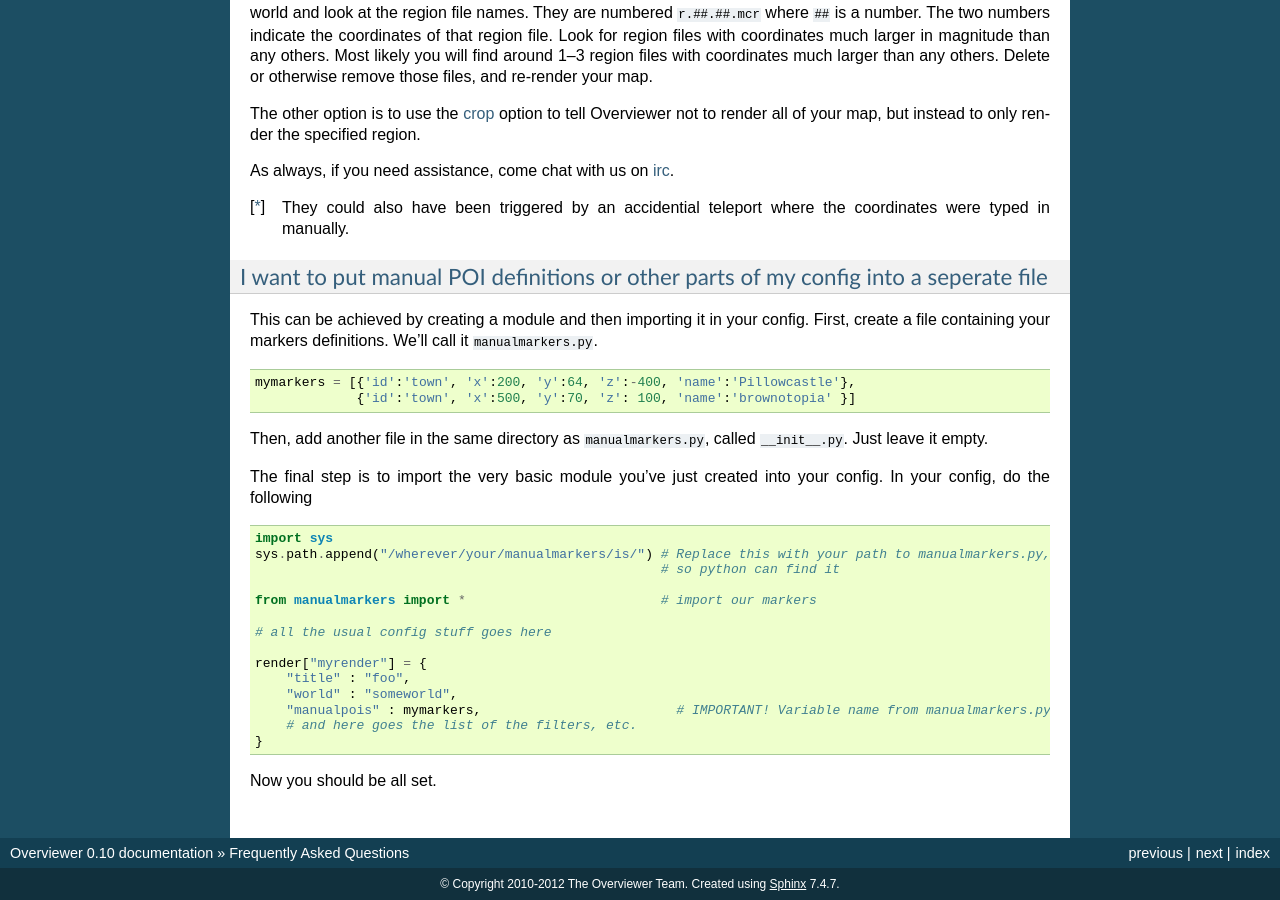
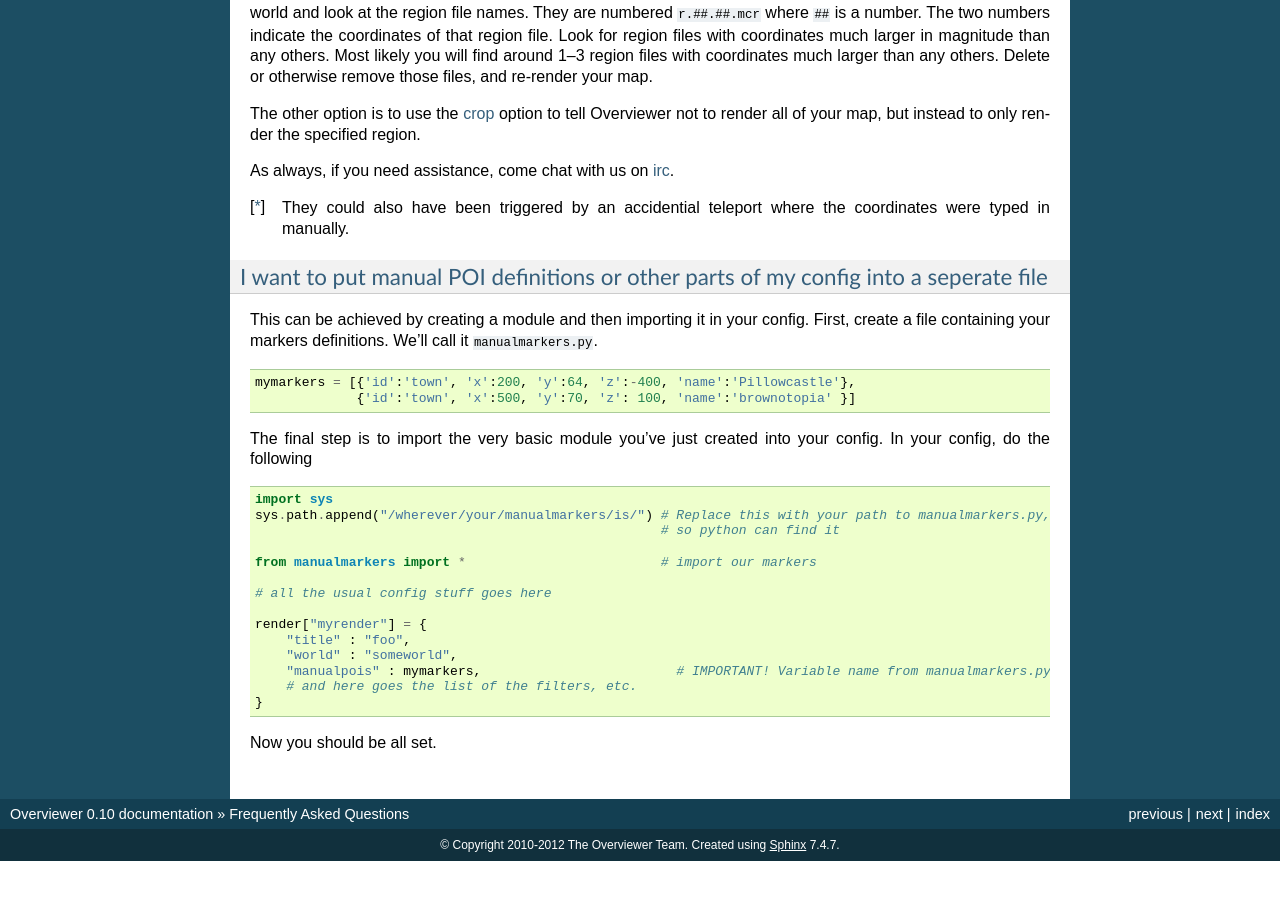
Before and after one commit to overviewer/Minecraft-Overviewer, a Sphinx documentation site: the page built from docs/faq.rst, in a window 1280 px wide and 900 px high, scrolled down 3154 px. Built offline with Sphinx 7.4.7, drawn with Linux system fonts in a browser that asks for light colours; after the commit the page ends 4015 px from its top, so only the background shows below that.

Commit message:
removed bit about __init__.py

```diff
--- a/docs/faq.rst
+++ b/docs/faq.rst
@@ -196,8 +196,9 @@ As always, if you need assistance, come chat with us on :ref:`irc<help>`.
 I want to put manual POI definitions or other parts of my config into a seperate file
 -------------------------------------------------------------------------------------
 
-This can be achieved by creating a module and then importing it in your config.
-First, create a file containing your markers definitions. We'll call it ``manualmarkers.py``.
+This can be achieved by creating a module and then importing it in
+your config.  First, create a file containing your markers
+definitions. We'll call it ``manualmarkers.py``.
 
 ::
 
@@ -205,11 +206,8 @@ First, create a file containing your markers definitions. We'll call it ``manual
                  {'id':'town', 'x':500, 'y':70, 'z': 100, 'name':'brownotopia' }]
 
 
-Then, add another file in the same directory as ``manualmarkers.py``, called ``__init__.py``.
-Just leave it empty.
-
-The final step is to import the very basic module you've just created into your config.
-In your config, do the following
+The final step is to import the very basic module you've just created
+into your config.  In your config, do the following
 
 ::
 
```
